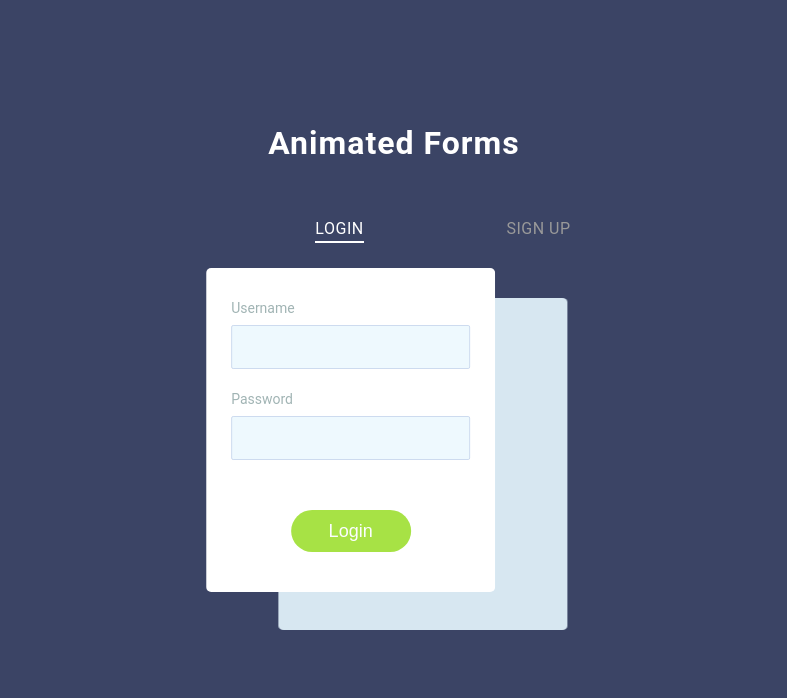
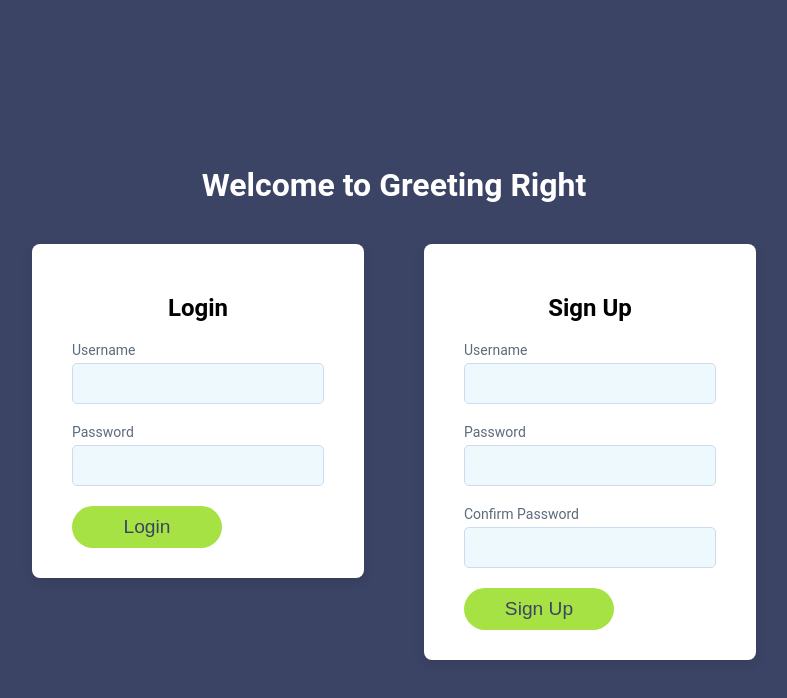
Before and after one commit to Ido1024/GreetingRight-ReactFE, a React (Create React App) app: page / in a window 1280 px wide. Shown: the top 698 px of the page, without its empty margins (246-1033 px from the left). Built offline with nearby package versions, Linux system fonts and the light colour scheme; no server answers.

Commit message:
make loginSignup page look better

```diff
--- a/src/App.css
+++ b/src/App.css
@@ -1,15 +1,24 @@
-/* src/App.css */
+/* ==========================================================================
+   Global Reset & Base Layout
+   ========================================================================== */
+   *,
+   *::before,
+   *::after {
+     box-sizing: border-box;
+   }
 
-/* Global Body Styles */
    body {
      margin: 0;
      font-family: Roboto, -apple-system, 'Helvetica Neue', 'Segoe UI', Arial, sans-serif;
-  background: #3b4465; /* Global background */
+     background-color: #3b4465;
+     color: #fff;
    }
 
-/* HEADER */
+   /* ==========================================================================
+      Header Navigation
+      ========================================================================== */
    .header {
-  background-color: #2f3754; /* Dark background for the header */
+     background-color: #2f3754;
      padding: 15px 0;
      position: sticky;
      top: 0;
@@ -27,26 +36,26 @@ body {
      text-decoration: none;
      font-size: 1rem;
      font-weight: 500;
-  transition: background-color 0.3s ease, color 0.3s ease;
      padding: 10px 20px;
-  border-radius: 25px; /* Rounded corners */
+     border-radius: 25px;
+     transition: background-color 0.3s ease, color 0.3s ease, transform 0.3s ease;
    }
 
-/* Enhanced Hover Effect */
    .nav-bar a:hover {
-  color: #fff; /* Keep the text white */
-  background-color: #4d5a76; /* Darker background color on hover */
-  transform: scale(1.05); /* Slightly scale up the link for a more interactive feel */
+     background-color: #4d5a76;
+     transform: scale(1.05);
    }
 
    .nav-bar a:active {
-  color: #a7e245; /* Green text on active state */
-  background-color: #3c465a; /* Even darker background on active state */
+     color: #a7e245;
+     background-color: #3c465a;
    }
 
-/* PAGE CONTENT */
+   /* ==========================================================================
+      Page Layout
+      ========================================================================== */
    .input-page {
-  height: calc(100vh - 60px); /* Adjust for header height */
+     height: calc(100vh - 60px);
      display: flex;
      justify-content: center;
      align-items: center;
@@ -55,47 +64,58 @@ body {
      padding: 20px;
    }
 
-.large-textarea-wrapper {
-  position: relative;
-  width: 80vw;
+   /* ==========================================================================
+      Input Fields
+      ========================================================================== */
+   input[type="text"],
+   input[type="password"],
+   textarea {
+     width: 100%;
      max-width: 700px;
+     padding: 15px;
+     font-size: 1rem;
+     border-radius: 5px;
+     border: 1px solid #cddbef;
+     background-color: #eef9fe;
+     color: #3b4465;
+     font-family: inherit;
+     box-sizing: border-box;
    }
 
-.large-textarea {
-  width: 100%;
+   textarea {
+     resize: none;
      height: 180px;
-  resize: none;
-  padding: 20px;
-  font-size: 1.4rem;
      line-height: 1.6;
-  border-radius: 8px;
-  border: 1px solid #cddbef;
-  background: #eef9fe;
-  color: #3b4465;
-  font-family: inherit;
    }
 
+   /* ==========================================================================
+      Character Counter
+      ========================================================================== */
    .char-counter {
      position: absolute;
      bottom: 10px;
      right: 20px;
      font-size: 0.9rem;
      color: #7a8aa0;
-  font-family: inherit;
    }
 
+   /* ==========================================================================
+      Button Styles (Unified)
+      ========================================================================== */
+   button,
    .action-button {
      min-width: 150px;
      padding: 10px 25px;
      font-size: 1.2rem;
      border-radius: 25px;
      border: none;
-  background: #a7e245;
+     background-color: #a7e245;
      color: #3b4465;
      cursor: pointer;
-  transition: background 0.3s;
+     transition: background-color 0.3s ease;
    }
 
+   button:hover,
    .action-button:hover {
-  background: #8fcb38;
+     background-color: #8fcb38;
    }
--- a/src/Components/LoginSignup.css
+++ b/src/Components/LoginSignup.css
@@ -1,234 +1,43 @@
-*,
-*::before,
-*::after {
-	box-sizing: border-box;
+.auth-wrapper {
+	display: flex;
+	flex-direction: column;
+	align-items: center;
+	justify-content: center;
+	padding: 40px 20px;
+	min-height: 100vh;
+	background-color: #3b4465;
   }
 
-body {
-	margin: 0;
-	font-family: Roboto, -apple-system, 'Helvetica Neue', 'Segoe UI', Arial, sans-serif;
-	background: #3b4465;
+  .auth-title {
+	color: #fff;
+	font-size: 2rem;
+	margin-bottom: 40px;
+	text-align: center;
   }
 
-.forms-section {
+  .auth-forms {
 	display: flex;
-	flex-direction: column;
+	gap: 60px;
 	justify-content: center;
-	align-items: center;
-	height: 100vh; /* Full viewport height */
+	align-items: flex-start;
+	flex-wrap: nowrap; /* Make sure forms don't wrap vertically */
   }
 
-.section-title {
-	font-size: 32px;
-	letter-spacing: 1px;
-	color: #fff;
+  .form-box {
+	background: #ffffff;
+	padding: 30px 40px;
+	border-radius: 8px;
+	width: 100%;
+	max-width: 400px;
+	color: #3b4465;
+	box-shadow: 0 4px 12px rgba(0, 0, 0, 0.1);
   }
 
-.forms {
-	display: flex;
-	align-items: flex-start;
-	margin-top: 30px;
-}
-
-.form-wrapper {
-	animation: hideLayer .3s ease-out forwards;
-}
-
-.form-wrapper.is-active {
-	animation: showLayer .3s ease-in forwards;
-}
-
-@keyframes showLayer {
-	50% {
-		z-index: 1;
-	}
-	100% {
-		z-index: 1;
-	}
-}
-
-@keyframes hideLayer {
-	0% {
-		z-index: 1;
-	}
-	49.999% {
-		z-index: 1;
-	}
-}
-
-.switcher {
-	position: relative;
-	cursor: pointer;
-	display: block;
-	margin-right: auto;
-	margin-left: auto;
-	padding: 0;
-	text-transform: uppercase;
-	font-family: inherit;
-	font-size: 16px;
-	letter-spacing: .5px;
-	color: #999;
-	background-color: transparent;
-	border: none;
-	outline: none;
-	transform: translateX(0);
-	transition: all .3s ease-out;
-}
-
-.form-wrapper.is-active .switcher-login {
-	color: #fff;
-	transform: translateX(90px);
-}
-
-.form-wrapper.is-active .switcher-signup {
-	color: #fff;
-	transform: translateX(-90px);
-}
-
-.underline {
-	position: absolute;
-	bottom: -5px;
-	left: 0;
-	overflow: hidden;
-	pointer-events: none;
-	width: 100%;
-	height: 2px;
-}
-
-.underline::before {
-	content: '';
-	position: absolute;
-	top: 0;
-	left: inherit;
-	display: block;
-	width: inherit;
-	height: inherit;
-	background-color: currentColor;
-	transition: transform .2s ease-out;
-}
-
-.switcher-login .underline::before {
-	transform: translateX(101%);
-}
-
-.switcher-signup .underline::before {
-	transform: translateX(-101%);
-}
-
-.form-wrapper.is-active .underline::before {
-	transform: translateX(0);
-}
-
-.form {
-	overflow: hidden;
-	min-width: 260px;
-	margin-top: 50px;
-	padding: 30px 25px;
-  border-radius: 5px;
-	transform-origin: top;
-}
-
-.form-login {
-	animation: hideLogin .3s ease-out forwards;
-}
-
-.form-wrapper.is-active .form-login {
-	animation: showLogin .3s ease-in forwards;
-}
-
-@keyframes showLogin {
-	0% {
-		background: #d7e7f1;
-		transform: translate(40%, 10px);
-	}
-	50% {
-		transform: translate(0, 0);
-	}
-	100% {
-		background-color: #fff;
-		transform: translate(35%, -20px);
-	}
-}
-
-@keyframes hideLogin {
-	0% {
-		background-color: #fff;
-		transform: translate(35%, -20px);
-	}
-	50% {
-		transform: translate(0, 0);
-	}
-	100% {
-		background: #d7e7f1;
-		transform: translate(40%, 10px);
-	}
-}
-
-.form-signup {
-	animation: hideSignup .3s ease-out forwards;
-}
-
-.form-wrapper.is-active .form-signup {
-	animation: showSignup .3s ease-in forwards;
-}
-
-@keyframes showSignup {
-	0% {
-		background: #d7e7f1;
-		transform: translate(-40%, 10px) scaleY(.8);
-	}
-	50% {
-		transform: translate(0, 0) scaleY(.8);
-	}
-	100% {
-		background-color: #fff;
-		transform: translate(-35%, -20px) scaleY(1);
-	}
-}
-
-@keyframes hideSignup {
-	0% {
-		background-color: #fff;
-		transform: translate(-35%, -20px) scaleY(1);
-	}
-	50% {
-		transform: translate(0, 0) scaleY(.8);
-	}
-	100% {
-		background: #d7e7f1;
-		transform: translate(-40%, 10px) scaleY(.8);
-	}
-}
-
-.form fieldset {
-	position: relative;
-	opacity: 0;
-	margin: 0;
-	padding: 0;
-	border: 0;
-	transition: all .3s ease-out;
-}
-
-.form-login fieldset {
-	transform: translateX(-50%);
-}
-
-.form-signup fieldset {
-	transform: translateX(50%);
-}
-
-.form-wrapper.is-active fieldset {
-	opacity: 1;
-	transform: translateX(0);
-	transition: opacity .4s ease-in, transform .35s ease-in;
-}
-
-.form legend {
-	position: absolute;
-	overflow: hidden;
-	width: 1px;
-	height: 1px;
-	clip: rect(0 0 0 0);
+  .form-box h2 {
+	text-align: center;
+	margin-bottom: 20px;
+	color: #000; /* solid black */
+	font-weight: bold;
   }
 
   .input-block {
@@ -236,51 +45,46 @@ body {
   }
 
   .input-block label {
+	display: block;
+	margin-bottom: 5px;
 	font-size: 14px;
-  color: #a1b4b4;
+	color: #5d6b7b;
   }
 
   .input-block input {
-	display: block;
 	width: 100%;
-	margin-top: 8px;
-	padding-right: 15px;
-	padding-left: 15px;
+	padding: 10px 15px;
 	font-size: 16px;
-	line-height: 40px;
+	border-radius: 5px;
+	border: 1px solid #cddbef;
+	background-color: #eef9fe;
 	color: #3b4465;
-  background: #eef9fe;
-  border: 1px solid #cddbef;
-  border-radius: 2px;
   }
 
-.form [type='submit'] {
-	opacity: 0;
-	display: block;
-	min-width: 120px;
-	margin: 30px auto 10px;
-	font-size: 18px;
-	line-height: 40px;
-	border-radius: 25px;
-	border: none;
-	transition: all .3s ease-out;
+  .error-message {
+	margin-top: 10px;
+	font-size: 0.95rem;
+	color: #ff4d4d;
+	text-align: center;
   }
 
-.form-wrapper.is-active .form [type='submit'] {
-	opacity: 1;
-	transform: translateX(0);
-	transition: all .4s ease-in;
+  .alert {
+	width: 100%;
+	padding: 10px 15px;
+	margin-bottom: 15px;
+	border-radius: 4px;
+	font-size: 0.95rem;
+	text-align: center;
   }
 
-.btn-login {
-	color: #fbfdff;
-	background: #a7e245;
-	transform: translateX(-30%);
+  .alert-success {
+	background-color: #d4edda;
+	color: #155724;
+	border: 1px solid #c3e6cb;
   }
 
-.btn-signup {
-	color: #a7e245;
-	background: #fbfdff;
-	box-shadow: inset 0 0 0 2px #a7e245;
-	transform: translateX(30%);
+  .alert-error {
+	background-color: #f8d7da;
+	color: #721c24;
+	border: 1px solid #f5c6cb;
   }
--- a/src/Components/LoginSignup.jsx
+++ b/src/Components/LoginSignup.jsx
@@ -1,142 +1,132 @@
-// src/Components/LoginSignup.jsx
-import React, { useState } from 'react'; // Importing React and useState hook
-import { useNavigate } from 'react-router-dom'; // Import useNavigate hook
-import './LoginSignup.css'; // Import the CSS file for styles
+import React, { useState } from 'react';
+import { useNavigate } from 'react-router-dom';
+import { loginUser, signupUser } from '../api/authService';
+import './LoginSignup.css';
 
 function LoginSignup() {
-  // State hooks to manage form data and UI state
-  const [activeForm, setActiveForm] = useState('login'); // Tracks which form (login/signup) is active
-  const [username, setUsername] = useState(''); // State for the username
-  const [password, setPassword] = useState(''); // State for the password
-  const [confirmPassword, setConfirmPassword] = useState(''); // State for confirming password in signup form
-  const [error, setError] = useState(null); // State for handling error messages
-  const navigate = useNavigate(); // Mavigate function from React Router
+  const navigate = useNavigate();
 
-  // Function to switch between login and signup forms
-  const handleSwitcher = (form) => {
-    setActiveForm(form); // Set the active form (login/signup)
-    setError(null); // Clear any error message
-    setUsername(''); // Clear the username field
-    setPassword(''); // Clear the password field
-    setConfirmPassword(''); // Clear the confirm password field (for signup)
-  };
+  // LOGIN STATE
+  const [loginUsername, setLoginUsername] = useState('');
+  const [loginPassword, setLoginPassword] = useState('');
+  const [loginAlert, setLoginAlert] = useState(null);
 
-  // Login form submission handler
+  // SIGNUP STATE
+  const [signupUsername, setSignupUsername] = useState('');
+  const [signupPassword, setSignupPassword] = useState('');
+  const [signupConfirmPassword, setSignupConfirmPassword] = useState('');
+  const [signupAlert, setSignupAlert] = useState(null);
+
   const handleLogin = async (e) => {
-    e.preventDefault(); // Prevent form from reloading the page on submit
+    e.preventDefault();
+    setLoginAlert(null);
+
     try {
-      // Sending POST request to the server to authenticate the user
-      const response = await fetch('http://localhost:8080/login', {
-        method: 'POST', // POST request to send data
-        headers: { 'Content-Type': 'application/json' }, // Setting headers to indicate JSON body
-        body: JSON.stringify({ username, password }), // Sending the username and password as JSON
-      });
-
-      if (!response.ok) { // If response status is not OK, throw error
-        throw new Error("Login failed. Please check your credentials.");
-      }
-
-      const data = await response.json(); // Parse the response JSON
-      // Save access and refresh tokens in session storage
-      sessionStorage.setItem("accessToken", data.accessToken);
-      sessionStorage.setItem("refreshToken", data.refreshToken);
-      console.log("Login successful:", data); // Log successful login
-
-      setError(null); // Clear error message on successful login
-      navigate('/wish'); // Redirect to Wish page
+      await loginUser({ username: loginUsername, password: loginPassword });
+      setLoginAlert({ type: 'success', message: 'Login successful.' });
+      setTimeout(() => navigate('/wish'), 1000);
     } catch (err) {
-      setError(err.message); // Set error message on failure
-      console.error("Login failed:", err); // Log the error
+      setLoginAlert({ type: 'error', message: err.message });
     }
   };
 
-  // Signup form submission handler
   const handleSignup = async (e) => {
     e.preventDefault();
-    if (password !== confirmPassword) {
-      setError("Passwords do not match.");
+    setSignupAlert(null);
+
+    if (signupPassword !== signupConfirmPassword) {
+      setSignupAlert({ type: 'error', message: 'Passwords do not match.' });
       return;
     }
 
     try {
-      // Send the signup request to the backend
-      const response = await fetch('http://localhost:8080/signup', {
-        method: 'POST',
-        headers: { 'Content-Type': 'application/json' },
-        body: JSON.stringify({ username, password }),
-      });
-
-      // Check if the response is successful (HTTP status 200)
-      if (!response.ok) {
-        const errorData = await response.text(); // Get the error message sent by the server
-        throw new Error(errorData || "Signup failed. Please try again.");
-      }
-
-      // If signup is successful, get the response message
-      const successMessage = await response.text();
-      console.log(successMessage); // You can log this for debugging purposes
-
-      setError(null); // Clear any existing error
-      setActiveForm('login'); // Switch to the login form after successful signup
+      const message = await signupUser({ username: signupUsername, password: signupPassword });
+      setSignupAlert({ type: 'success', message: message || 'Signup successful.' });
+      setSignupUsername('');
+      setSignupPassword('');
+      setSignupConfirmPassword('');
     } catch (err) {
-      // Handle errors (like username already exists or server issues)
-      setError(err.message);
-      console.error("Signup failed:", err);
+      setSignupAlert({ type: 'error', message: err.message });
     }
   };
 
-
   return (
-    <section className="forms-section"> {/* Container for the forms */}
-      <h1 className="section-title">Animated Forms</h1> {/* Title of the section */}
-      <div className="forms"> {/* Container for the individual forms */}
+    <section className="auth-wrapper">
+      <h1 className="auth-title">Welcome to Greeting Right</h1>
+      <div className="auth-forms">
         {/* Login Form */}
-        <div className={`form-wrapper ${activeForm === 'login' ? 'is-active' : ''}`}> {/* Conditionally render class 'is-active' if active form is 'login' */}
-          <button type="button" className="switcher switcher-login" onClick={() => handleSwitcher('login')}> {/* Switch to login form */}
-            Login
-            <span className="underline"></span> {/* Underline effect */}
-          </button>
-          <form className="form form-login" onSubmit={handleLogin}> {/* Login form */}
-            <fieldset>
-              <legend>Please, enter your username and password for login.</legend>
-              <div className="input-block"> {/* Username input block */}
+        <div className="form-box">
+          <h2>Login</h2>
+          {loginAlert && (
+            <div className={`alert alert-${loginAlert.type}`}>
+              {loginAlert.message}
+            </div>
+          )}
+          <form onSubmit={handleLogin}>
+            <div className="input-block">
               <label htmlFor="login-username">Username</label>
-                <input id="login-username" type="text" value={username} onChange={(e) => setUsername(e.target.value)} required /> {/* Input for username */}
+              <input
+                id="login-username"
+                type="text"
+                value={loginUsername}
+                onChange={(e) => setLoginUsername(e.target.value)}
+                required
+              />
             </div>
-              <div className="input-block"> {/* Password input block */}
+            <div className="input-block">
               <label htmlFor="login-password">Password</label>
-                <input id="login-password" type="password" value={password} onChange={(e) => setPassword(e.target.value)} required /> {/* Input for password */}
+              <input
+                id="login-password"
+                type="password"
+                value={loginPassword}
+                onChange={(e) => setLoginPassword(e.target.value)}
+                required
+              />
             </div>
-            </fieldset>
-            <button type="submit" className="btn-login">Login</button> {/* Login button */}
-            {error && activeForm === 'login' && <p className="error-message">{error}</p>} {/* Show error message for login if present */}
+            <button type="submit" className="action-button">Login</button>
           </form>
         </div>
 
         {/* Signup Form */}
-        <div className={`form-wrapper ${activeForm === 'signup' ? 'is-active' : ''}`}> {/* Conditionally render class 'is-active' if active form is 'signup' */}
-          <button type="button" className="switcher switcher-signup" onClick={() => handleSwitcher('signup')}> {/* Switch to signup form */}
-            Sign Up
-            <span className="underline"></span> {/* Underline effect */}
-          </button>
-          <form className="form form-signup" onSubmit={handleSignup}> {/* Signup form */}
-            <fieldset>
-              <legend>Please, choose your username and set a password.</legend>
-              <div className="input-block"> {/* Username input block */}
+        <div className="form-box">
+          <h2>Sign Up</h2>
+          {signupAlert && (
+            <div className={`alert alert-${signupAlert.type}`}>
+              {signupAlert.message}
+            </div>
+          )}
+          <form onSubmit={handleSignup}>
+            <div className="input-block">
               <label htmlFor="signup-username">Username</label>
-                <input id="signup-username" type="text" value={username} onChange={(e) => setUsername(e.target.value)} required /> {/* Input for username */}
+              <input
+                id="signup-username"
+                type="text"
+                value={signupUsername}
+                onChange={(e) => setSignupUsername(e.target.value)}
+                required
+              />
             </div>
-              <div className="input-block"> {/* Password input block */}
+            <div className="input-block">
               <label htmlFor="signup-password">Password</label>
-                <input id="signup-password" type="password" value={password} onChange={(e) => setPassword(e.target.value)} required /> {/* Input for password */}
+              <input
+                id="signup-password"
+                type="password"
+                value={signupPassword}
+                onChange={(e) => setSignupPassword(e.target.value)}
+                required
+              />
             </div>
-              <div className="input-block"> {/* Confirm password input block */}
-                <label htmlFor="signup-password-confirm">Confirm password</label>
-                <input id="signup-password-confirm" type="password" value={confirmPassword} onChange={(e) => setConfirmPassword(e.target.value)} required /> {/* Input for confirming password */}
+            <div className="input-block">
+              <label htmlFor="signup-confirm-password">Confirm Password</label>
+              <input
+                id="signup-confirm-password"
+                type="password"
+                value={signupConfirmPassword}
+                onChange={(e) => setSignupConfirmPassword(e.target.value)}
+                required
+              />
             </div>
-            </fieldset>
-            <button type="submit" className="btn-signup">Continue</button> {/* Signup button */}
-            {error && activeForm === 'signup' && <p className="error-message">{error}</p>} {/* Show error message for signup if present */}
+            <button type="submit" className="action-button">Sign Up</button>
           </form>
         </div>
       </div>
@@ -144,4 +134,4 @@ function LoginSignup() {
   );
 }
 
-export default LoginSignup; // Exporting the component to use in other parts of the app
+export default LoginSignup;
```
Also changed, not shown: src/api/authService.js (+51 -15 lines). Lines whose indentation alone changed are shown as unchanged.
